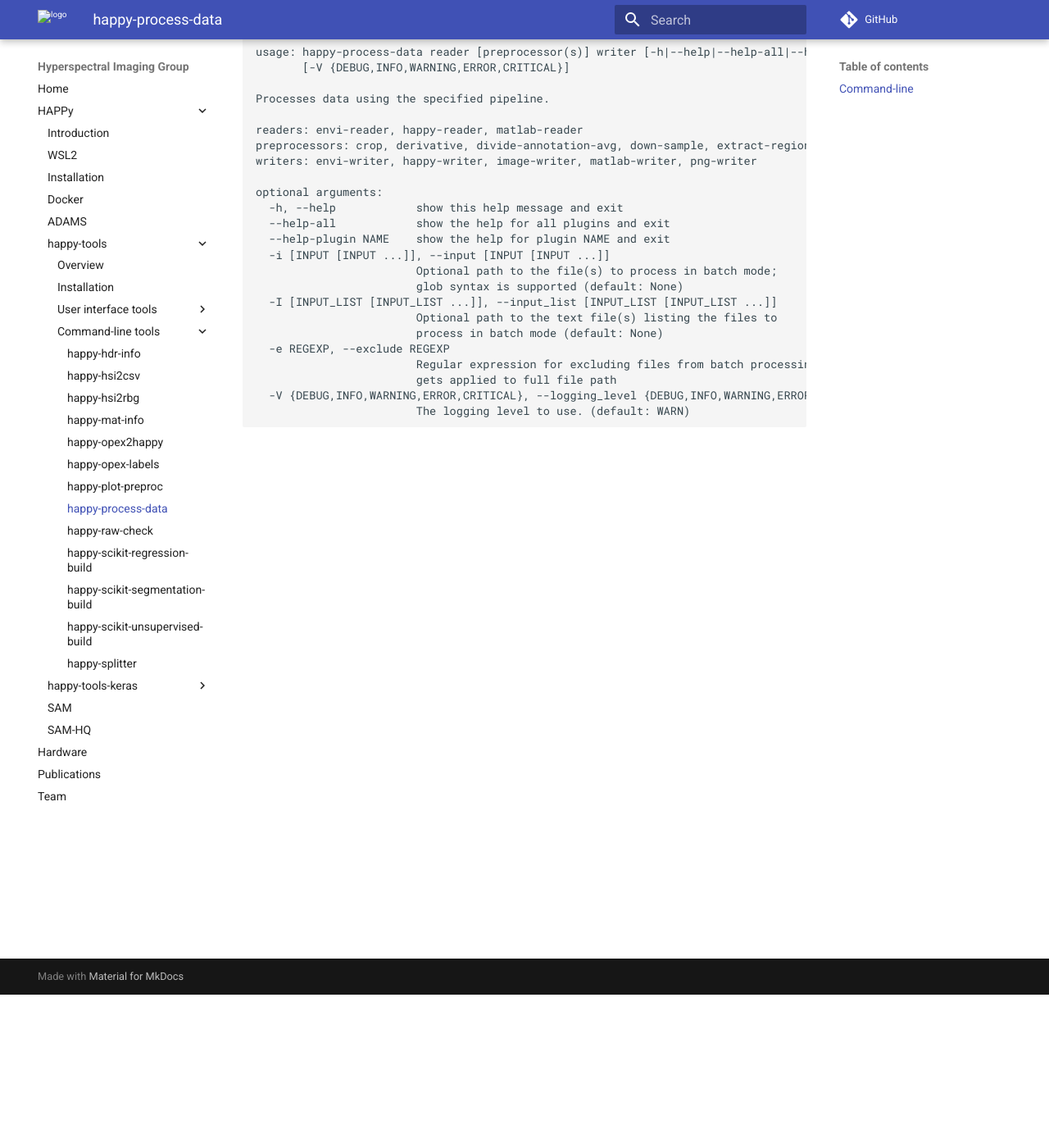
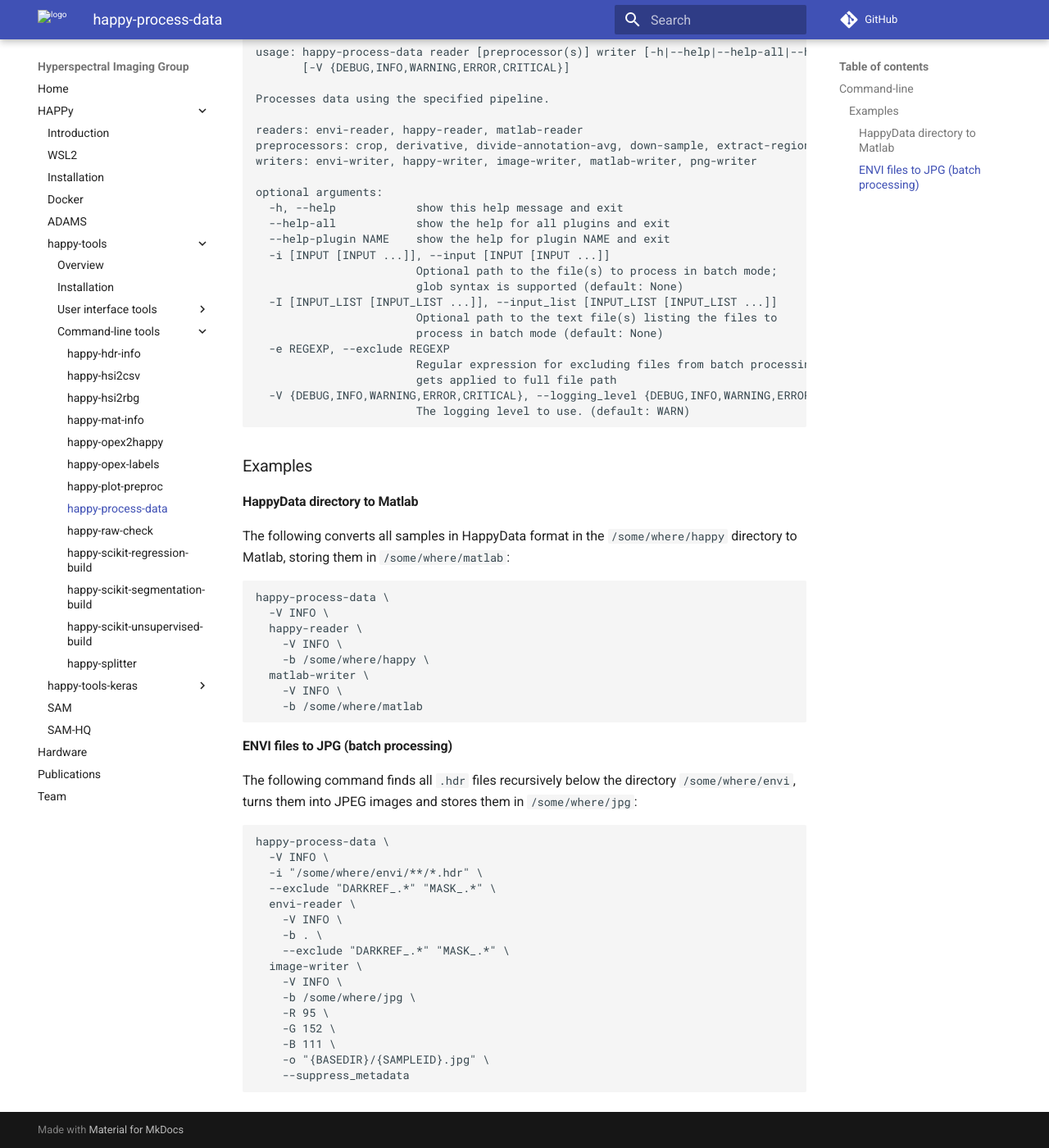
Before and after one commit to wairas/hsi-website, an MkDocs documentation site: the page built from docs/happy/happy_tools/happy-process-data.md, in a window 1280 px wide and 1400 px high, scrolled down 187 px. Shown: the whole window at 82% size. Built offline with MkDocs 1.6.1 and Material for MkDocs 9.7.7, drawn with Linux system fonts in a browser that asks for light colours; comment, search, counter and statistics services are not loaded.

Commit message:
added examples

````diff
--- a/docs/happy/happy_tools/happy-process-data.md
+++ b/docs/happy/happy_tools/happy-process-data.md
@@ -26,3 +26,45 @@
   -V {DEBUG,INFO,WARNING,ERROR,CRITICAL}, --logging_level {DEBUG,INFO,WARNING,ERROR,CRITICAL}
                         The logging level to use. (default: WARN)
 ```
+
+## Examples
+
+### HappyData directory to Matlab
+
+The following converts all samples in HappyData format in the `/some/where/happy`
+directory to Matlab, storing them in `/some/where/matlab`:
+
+```bash
+happy-process-data \
+  -V INFO \
+  happy-reader \
+    -V INFO \
+    -b /some/where/happy \
+  matlab-writer \
+    -V INFO \
+    -b /some/where/matlab
+```
+
+### ENVI files to JPG (batch processing)
+
+The following command finds all `.hdr` files recursively below the directory
+`/some/where/envi`, turns them into JPEG images and stores them in `/some/where/jpg`:
+
+```bash
+happy-process-data \
+  -V INFO \
+  -i "/some/where/envi/**/*.hdr" \
+  --exclude "DARKREF_.*" "MASK_.*" \
+  envi-reader \
+    -V INFO \
+    -b . \
+    --exclude "DARKREF_.*" "MASK_.*" \
+  image-writer \
+    -V INFO \
+    -b /some/where/jpg \
+    -R 95 \
+    -G 152 \
+    -B 111 \
+    -o "{BASEDIR}/{SAMPLEID}.jpg" \
+    --suppress_metadata
+```
````
